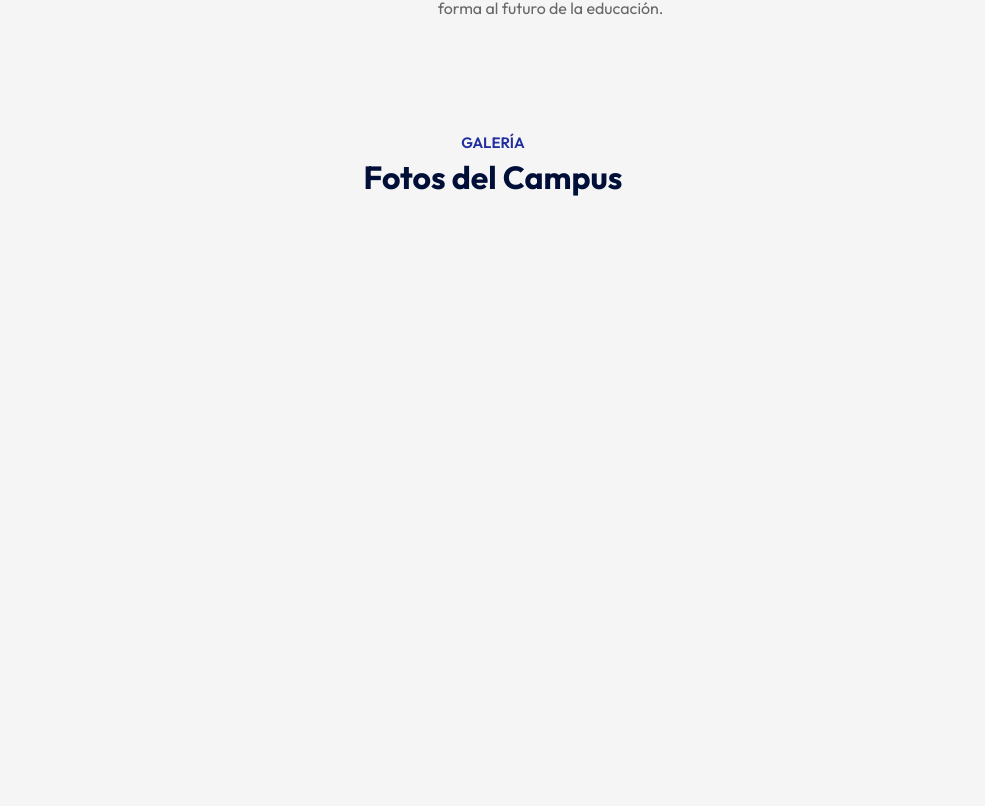
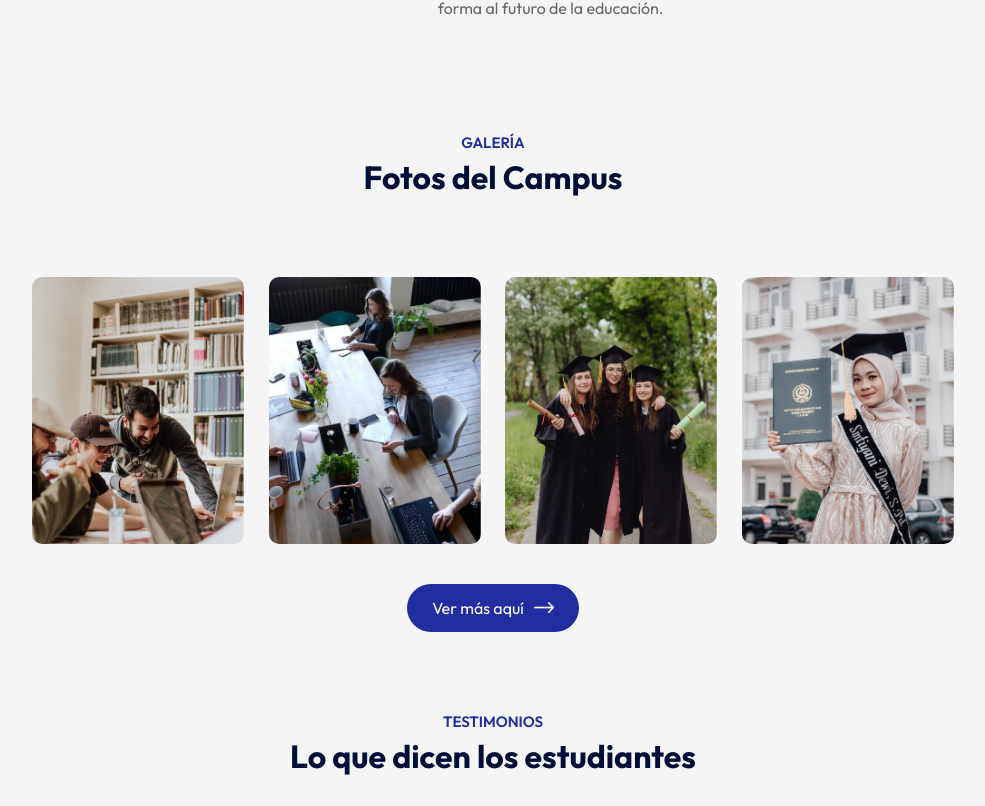
Before and after one commit to JohanECanoR11/my_final_project, a React (Vite) app in the folder educate/: page / in a window 1280 px wide. Shown: the part 1805-2611 px from the top of the page, without its empty margins (147-1132 px from the left). Before the commit the page ends 2032 px from the top, so only its background shows below. Built offline with nearby package versions, Linux system fonts and the light colour scheme.

Commit message:
Configuring the university campus gallery ok

```diff
--- a/educate/src/App.jsx
+++ b/educate/src/App.jsx
@@ -4,6 +4,7 @@
 import Programs from './Components/Programs/Programs'
 import Title from './Components/Title/Title'
 import About from './Components/About/About'
+import Campus from './Components/Campus/Campus'
 
 const App = () => {
   return (
@@ -11,10 +12,12 @@
       <Navbar/>
       <Hero/>
       <div className="container">
-        <Title subTitle='Nuestros Programas' title='¿Qué ofrecemos?' />
+        <Title subTitle='Nuestros PROGRAMAS' title='¿Qué ofrecemos?' />
         <Programs/>
         <About/>
         <Title subTitle='Galería' title='Fotos del Campus' />
+        <Campus/>
+        <Title subTitle='TESTIMONIOS' title='Lo que dicen los estudiantes' />
       </div>
 
     </div>
--- /dev/null
+++ b/educate/src/Components/Campus/Campus.css
@@ -0,0 +1,15 @@
+.campus{
+  margin: 80px auto;
+  width: 90%;
+  text-align: center;
+}
+.gallery{
+  display: flex;
+  align-items: center;
+  justify-content: space-between;
+  margin-bottom: 40px;
+}
+.gallery img{
+  width: 23%;
+  border-radius: 10px;
+}
--- /dev/null
+++ b/educate/src/Components/Campus/Campus.jsx
@@ -0,0 +1,23 @@
+import React from 'react'
+import './Campus.css'
+import gallery_1 from '../../assets/gallery-1.png'
+import gallery_2 from '../../assets/gallery-2.png'
+import gallery_3 from '../../assets/gallery-3.png'
+import gallery_4 from '../../assets/gallery-4.png'
+import white_arrow from '../../assets/white-arrow.png'
+
+const Campus = () => {
+  return (
+    <div className='campus'>
+      <div className="gallery">
+        <img src={gallery_1} alt="" />
+        <img src={gallery_2} alt="" />
+        <img src={gallery_3} alt="" />
+        <img src={gallery_4} alt="" />
+      </div>
+      <button className='btn dark-btn'>Ver más aquí <img src={white_arrow} alt="" /></button>
+    </div>
+  )
+}
+
+export default Campus
--- a/educate/src/index.css
+++ b/educate/src/index.css
@@ -36,3 +36,7 @@
   width: 20px;
   margin-left: 10px;
 }
+.btn.dark-btn{
+  background: #212EA0;
+  color: #fff;
+}
```
